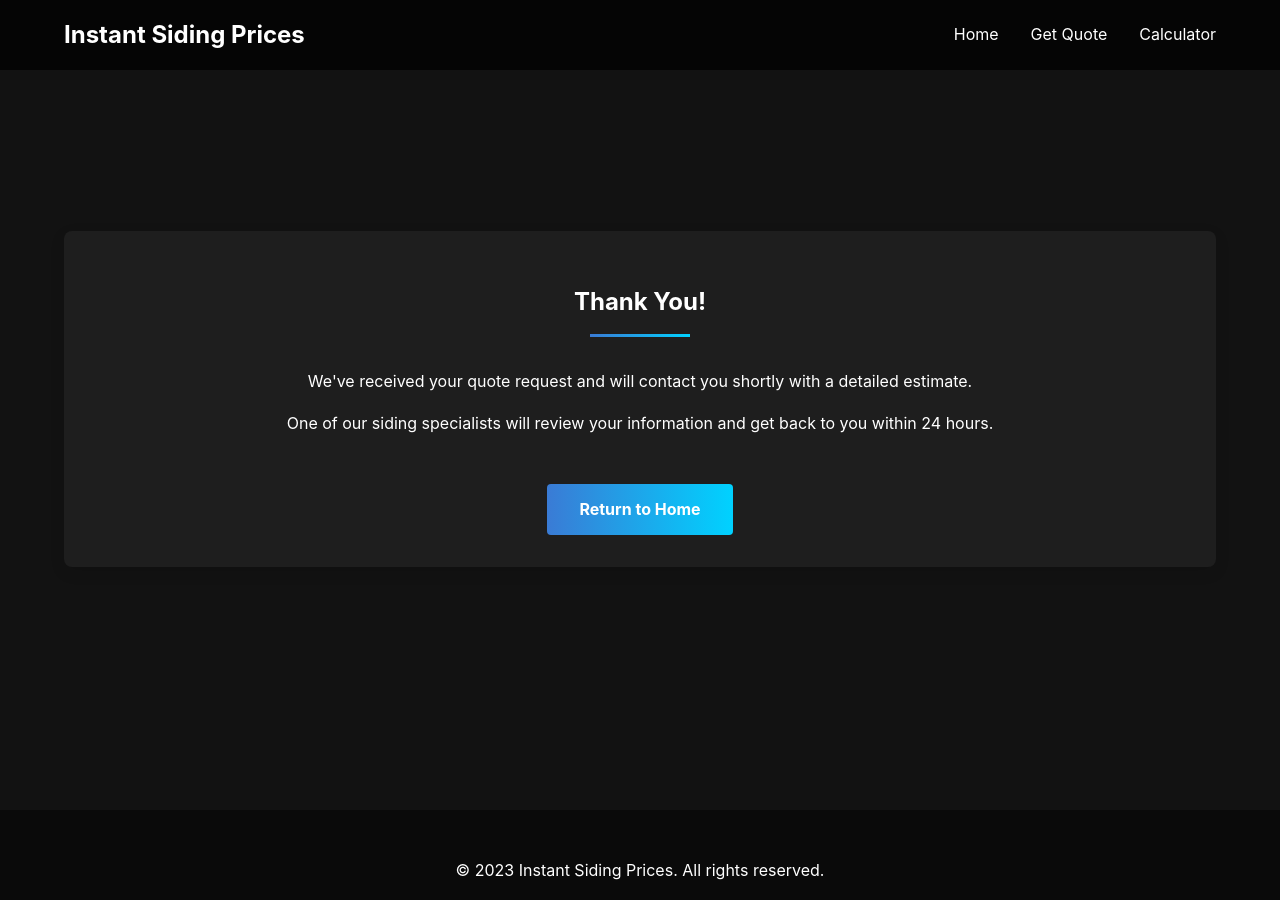
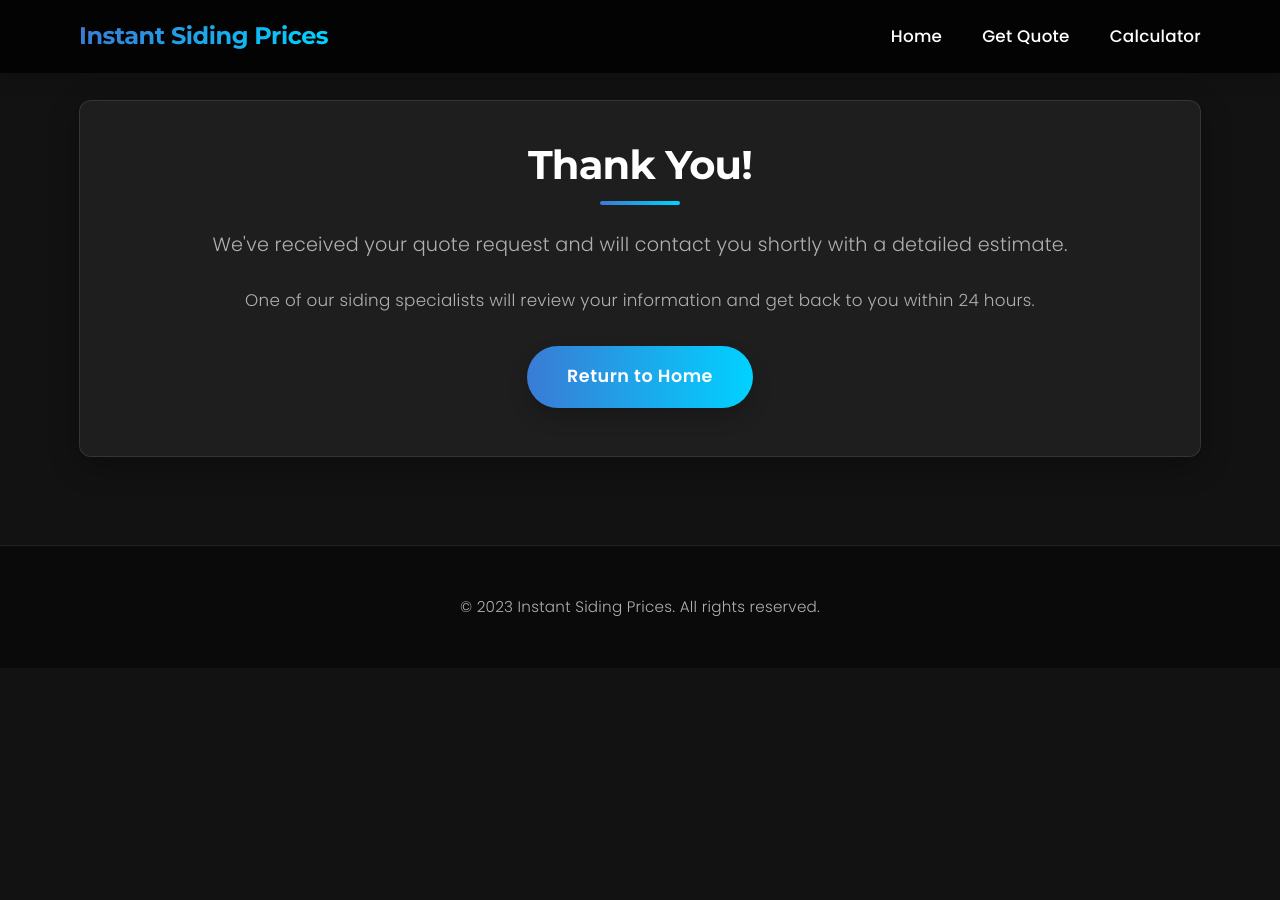
Before and after one commit to tim-amredev/siding-leads, a Jekyll site: the page thank-you.html, which Jekyll copies as it is, in a window 1280 px wide and 900 px high. Built offline with Jekyll 4.4.1, drawn with Linux system fonts in a browser that asks for light colours.

Commit message:
Update thank-you.html

```diff
--- a/thank-you.html
+++ b/thank-you.html
@@ -4,141 +4,19 @@
   <meta charset="UTF-8">
   <meta name="viewport" content="width=device-width, initial-scale=1.0">
   <title>Thank You | Instant Siding Prices</title>
-    <style>
-        /* Dark theme with clean design */
-        body {
-            margin: 0;
-            padding: 0;
-            font-family: -apple-system, BlinkMacSystemFont, "Segoe UI", Roboto, sans-serif;
-            background-color: #121212;
-            color: #ffffff;
-            line-height: 1.6;
-        }
-
-        .container {
-            width: 90%;
-            max-width: 1200px;
-            margin: 0 auto;
-            padding: 0 15px;
-        }
-
-        header {
-            background-color: rgba(0,0,0,0.7);
-            padding: 1rem 0;
-            position: fixed;
-            width: 100%;
-            z-index: 100;
-        }
-
-        .header-content {
-            display: flex;
-            justify-content: space-between;
-            align-items: center;
-        }
-
-        .logo {
-            font-size: 1.5rem;
-            font-weight: bold;
-            color: #ffffff;
-            text-decoration: none;
-        }
-
-        nav ul {
-            display: flex;
-            list-style: none;
-            margin: 0;
-            padding: 0;
-        }
-
-        nav li {
-            margin-left: 2rem;
-        }
-
-        nav a {
-            color: #ffffff;
-            text-decoration: none;
-            transition: color 0.3s;
-        }
-
-        nav a:hover {
-            color: #00d2ff;
-        }
-
-        section {
-            padding: 5rem 0;
-            padding-top: 100px;
-            min-height: 70vh;
-            display: flex;
-            align-items: center;
-            justify-content: center;
-        }
-
-        .card {
-            background-color: #1e1e1e;
-            border-radius: 8px;
-            padding: 2rem;
-            margin-bottom: 2rem;
-            box-shadow: 0 5px 15px rgba(0,0,0,0.1);
-            text-align: center;
-        }
-
-        h2 {
-            margin-bottom: 2rem;
-            text-align: center;
-            position: relative;
-            padding-bottom: 1rem;
-        }
-
-        h2::after {
-            content: '';
-            position: absolute;
-            bottom: 0;
-            left: 50%;
-            transform: translateX(-50%);
-            width: 100px;
-            height: 3px;
-            background: linear-gradient(to right, #3a7bd5, #00d2ff);
-        }
-
-        .btn {
-            display: inline-block;
-            background: linear-gradient(to right, #3a7bd5, #00d2ff);
-            color: white;
-            padding: 0.8rem 2rem;
-            border-radius: 4px;
-            text-decoration: none;
-            font-weight: bold;
-            transition: transform 0.3s, box-shadow 0.3s;
-            margin-top: 2rem;
-        }
-
-        .btn:hover {
-            transform: translateY(-3px);
-            box-shadow: 0 10px 20px rgba(0,0,0,0.2);
-        }
-
-        footer {
-            background-color: #0a0a0a;
-            padding: 2rem 0;
-            text-align: center;
-        }
-
-        @media (max-width: 768px) {
-            nav ul {
-                display: none;
-            }
-        }
-    </style>
+  <link rel="stylesheet" href="assets/css/style.css">
 </head>
 <body>
   <header>
     <div class="container header-content">
-            <a href="index.html" class="logo">Instant Siding Prices</a>
+      <a href="index.html" class="logo">
+        <span class="logo-text">Instant Siding Prices</span>
+      </a>
       <nav>
         <ul>
-                    <li><a href="index.html">Home</a></li>
-                    <li><a href="quote.html">Get Quote</a></li>
-                    <li><a href="calculator.html">Calculator</a></li>
+          <li><a href="index.html" class="nav-link">Home</a></li>
+          <li><a href="quote.html" class="nav-link">Get Quote</a></li>
+          <li><a href="calculator.html" class="nav-link">Calculator</a></li>
         </ul>
       </nav>
     </div>
@@ -146,10 +24,10 @@
 
   <section class="page-content thank-you-section">
     <div class="container">
-            <div class="card">
+      <div class="card text-center">
         <h2>Thank You!</h2>
-                <p>We've received your quote request and will contact you shortly with a detailed estimate.</p>
-                <p>One of our siding specialists will review your information and get back to you within 24 hours.</p>
+        <p class="text-large mb-3">We've received your quote request and will contact you shortly with a detailed estimate.</p>
+        <p class="mb-4">One of our siding specialists will review your information and get back to you within 24 hours.</p>
         <a href="/" class="btn">Return to Home</a>
       </div>
     </div>
```
Lines whose indentation alone changed are shown as unchanged.
